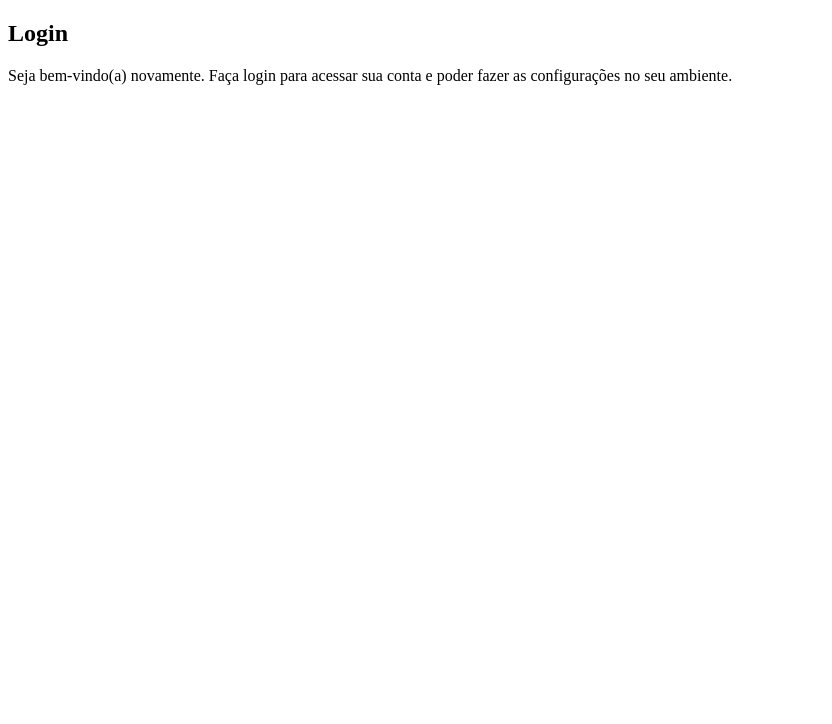
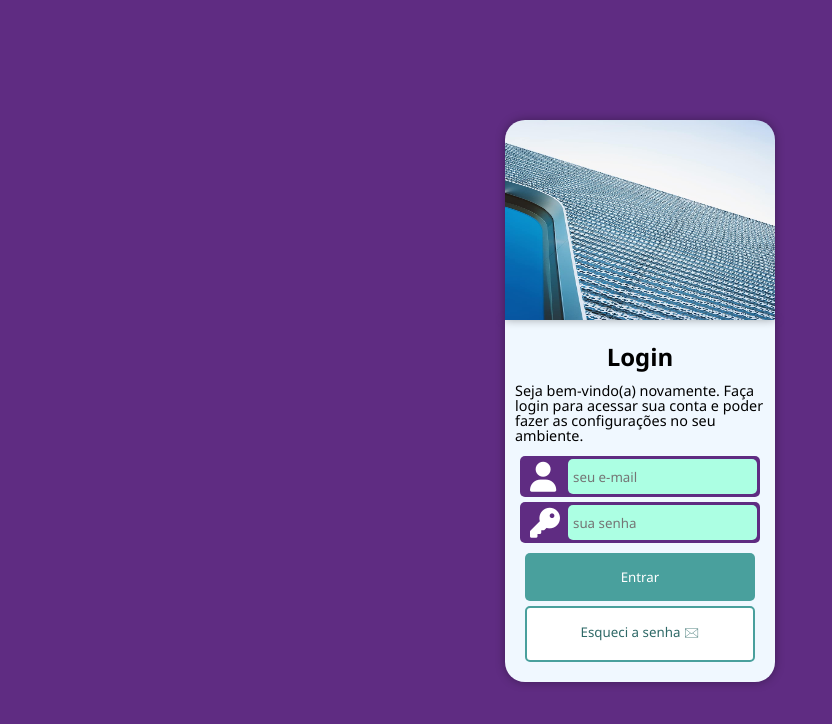
Before and after one commit to ThalesDev13/projeto-login, a plain HTML site: page index.html in a window 1280 px wide. Shown: the whole page, without its empty margins (0-832 px from the left). Drawn offline with Linux system fonts and the light colour scheme.

Commit message:
parte 2 concluida

```diff
--- a/estilos/style.css
+++ b/estilos/style.css
@@ -4,3 +4,144 @@
     --verde: #49a09d;
     --lilás: #5f2c82;
 }
+
+*{
+    font-family: 'Segoe UI', Tahoma, Geneva, Verdana, sans-serif;
+    margin: 0px;
+    padding: 0px;
+}
+
+html, body{
+    background-color: var(--lilás);
+}
+
+
+div#formulario{
+    background-color: aliceblue;
+    width: 250px;
+    height: 315;
+    border-radius: 0px 0px 20px 20px;
+    display: block;
+    margin: auto;
+    margin-top: 50px;
+    padding: 10px;
+    box-shadow: 0px 0px 10px rgba(0, 0, 0, 0.336);
+}
+
+div#formulario > h1{
+    text-align: center;
+    padding: 10px;
+}
+
+div#formulario > p{
+    line-height: 15px;
+    font-size: 0.9em;
+    padding-bottom: 8px;
+}
+
+p#email1{
+    background-color: #5f2c82;
+    padding: 3px;
+    margin: 5px;
+    border-radius: 5px;
+    height: 35px;
+}
+
+p#isenha{
+    background-color: #5f2c82;
+    padding: 3px;
+    margin: 5px;
+    border-radius: 5px;
+    height: 35px;
+}
+
+input#iemail{
+    display: block;
+    background-color: rgb(172, 255, 227);
+    position: relative;
+    left: 45px;
+    padding: 5px;
+    width: 179px;
+    border: none;
+    border-radius: 5px;
+    height: 25px;
+    bottom: 30px;
+}
+
+input#isenha{
+    display: block;
+    background-color: rgb(172, 255, 227);
+    position: relative;
+    left: 45px;
+    padding: 5px;
+    width: 179px;
+    border: none;
+    border-radius: 5px;
+    height: 25px;
+    bottom: 30px;
+}
+
+div#imagem > img{
+    width: 270px;
+    height: 200px;
+    border-radius: 20px 20px 00px 0px;
+    display: block;
+    margin: auto;
+    margin-top: 70px;
+    top: 50px;
+    position: relative;
+    box-shadow: 0px 0px 10px rgba(0, 0, 0, 0.336);
+}
+
+input#entrar{
+    background-color: #49a09d;
+    border: none;
+    width: 230px;
+    margin: auto;
+    display: block;
+    padding: 15px;
+    color: white;
+    border-radius: 5px;
+    margin-top: 10px;
+    cursor: pointer;
+}
+
+input#entrar:hover{
+    background-color: #2e6967;
+}
+
+input#esq{
+    background-color: #ffffff;
+    border: 2px solid #49a09d;
+    width: 230px;
+    margin: auto;
+    display: block;
+    padding: 15px;
+    color: #2e6967;
+    border-radius: 5px;
+    margin-top: 5px;
+    margin-bottom: 10px;
+    cursor: pointer;
+}
+
+input#esq:hover{
+    background-color: #71e9e5af;
+}
+
+#icon1{
+    color: #ffffff;
+    font-size: 30px;
+    display: block;
+    position: relative;
+    top: 3px;
+    left: 7px;
+}
+
+#icon2{
+    color: #ffffff;
+    font-size: 30px;
+    display: block;
+    position: relative;
+    top: 3px;
+    left: 7px;
+}
--- a/index.html
+++ b/index.html
@@ -13,13 +13,28 @@
     <main>
         <section id="login">
             <div id="imagem">
-
+                <img src="imagens/metal.jpg" alt="">
             </div>
 
             <div id="formulario">
                 <h1>Login</h1>
                 <p>Seja bem-vindo(a) novamente. Faça login para acessar sua conta e poder fazer as configurações no seu ambiente.</p>
-                <form action="login.php" method="post"></form>
+                <form action="login.php" method="post">
+                    <p id="email1">
+                        <label for="iemail"><i class="fa-solid fa-user" id="icon1"></i></label>
+                        <input type="email" name="e-mail" id="iemail" required placeholder="seu e-mail">
+                    </p>
+
+                    <p id="isenha">
+                        <label for="isenha"><i class="fa-solid fa-key" id="icon2"></i></label>
+                        <input type="password" name="senha" id="isenha" required placeholder="sua senha" min="6" max="12">
+                    </p>
+
+                    <p>
+                        <input type="submit" value="Entrar" id="entrar">
+                        <input type="button" value="Esqueci a senha 🖂" id="esq">
+                    </p>
+                </form>
             </div>
         </section>
     </main>
```
